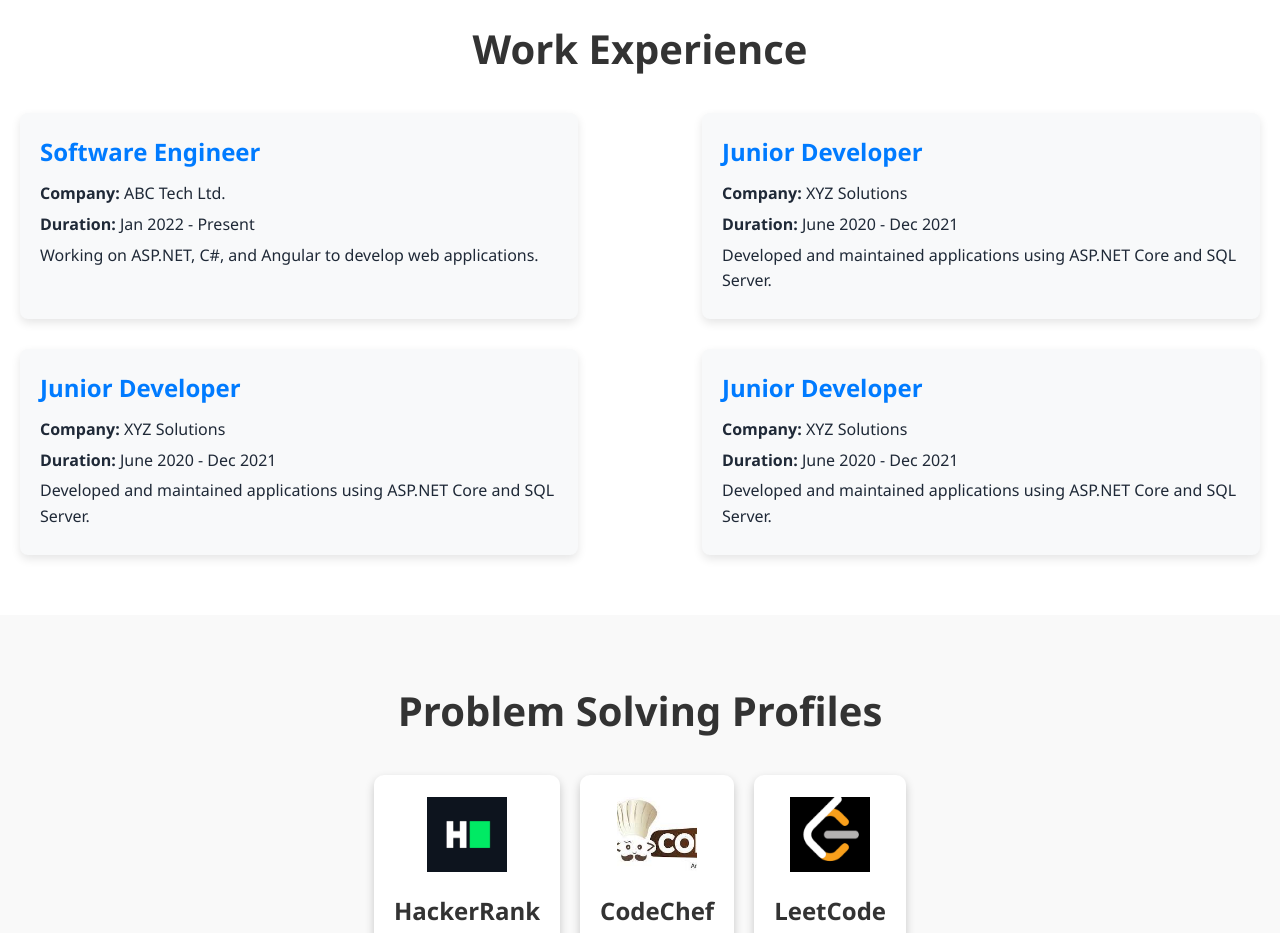
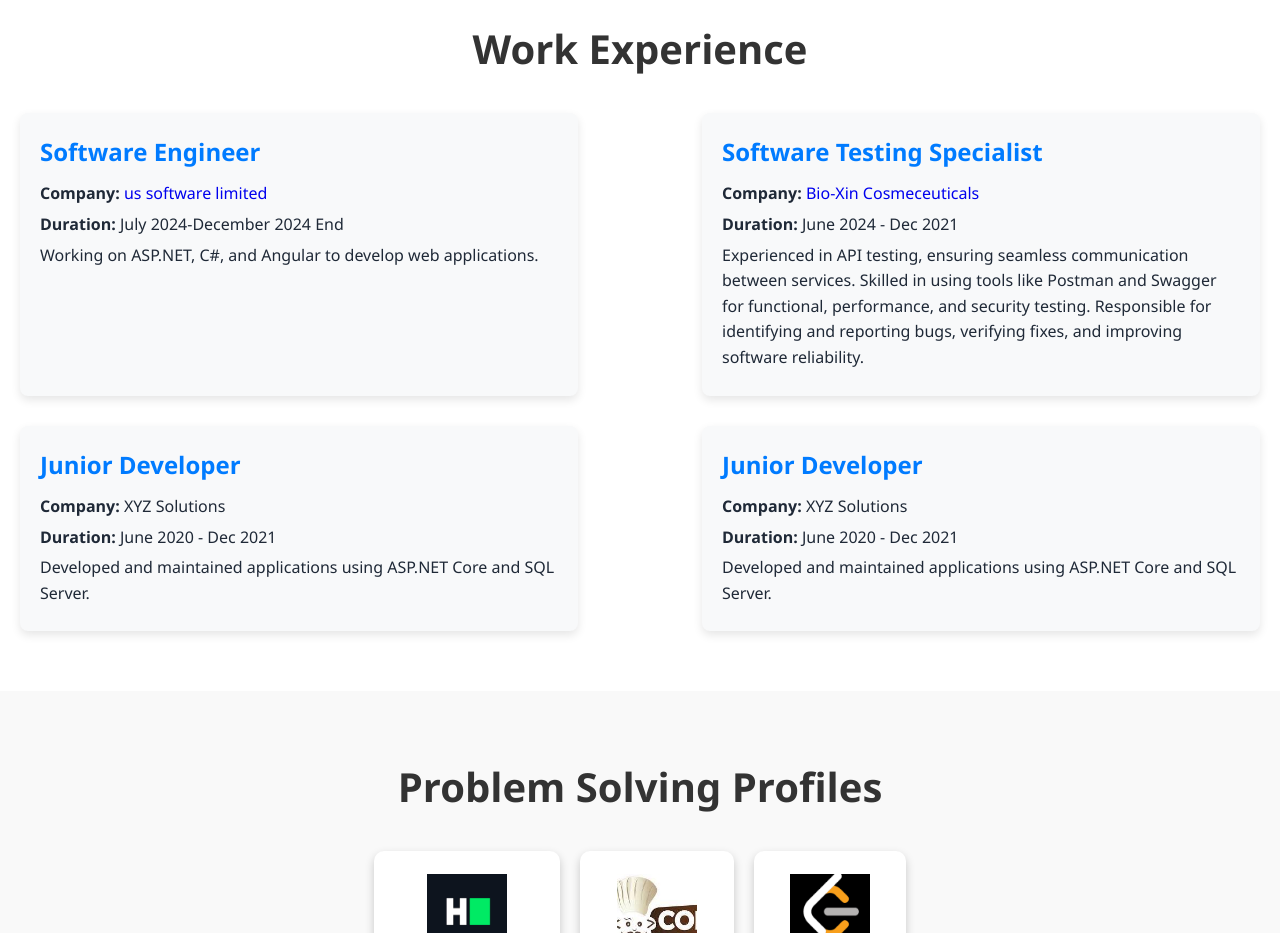
Before and after one commit to arafat-cse/arafat-cse.github.io, a plain HTML site: page index.html in a window 1280 px wide. Shown: the part 1760-2693 px from the top of the page. Drawn offline with Linux system fonts and the light colour scheme.

Commit message:
Update Experience

```diff
--- a/index.html
+++ b/index.html
@@ -127,15 +127,15 @@
             <div class="experience-content">
                 <div class="experience-box">
                     <h3>Software Engineer</h3>
-                    <p><strong>Company:</strong> ABC Tech Ltd.</p>
-                    <p><strong>Duration:</strong> Jan 2022 - Present</p>
+                    <p><strong>Company:</strong> <a target="_blank" style="text-decoration: none;" href="https://www.ussoftwareltd.com/">us software limited</a></p>
+                    <p><strong>Duration:</strong> July 2024-December 2024  End</p>
                     <p>Working on ASP.NET, C#, and Angular to develop web applications.</p>
                 </div>
                 <div class="experience-box">
-                    <h3>Junior Developer</h3>
-                    <p><strong>Company:</strong> XYZ Solutions</p>
-                    <p><strong>Duration:</strong> June 2020 - Dec 2021</p>
-                    <p>Developed and maintained applications using ASP.NET Core and SQL Server.</p>
+                    <h3>Software Testing Specialist</h3>
+                    <p><strong>Company:</strong> <a target="_blank" style="text-decoration: none;" href="https://bioxincosmeceuticals.com/">Bio-Xin Cosmeceuticals</a></p>
+                    <p><strong>Duration:</strong> June 2024 - Dec 2021</p>
+                    <p>Experienced in API testing, ensuring seamless communication between services. Skilled in using tools like Postman and Swagger for functional, performance, and security testing. Responsible for identifying and reporting bugs, verifying fixes, and improving software reliability.</p>
                 </div>
                 <div class="experience-box">
                     <h3>Junior Developer</h3>
```
